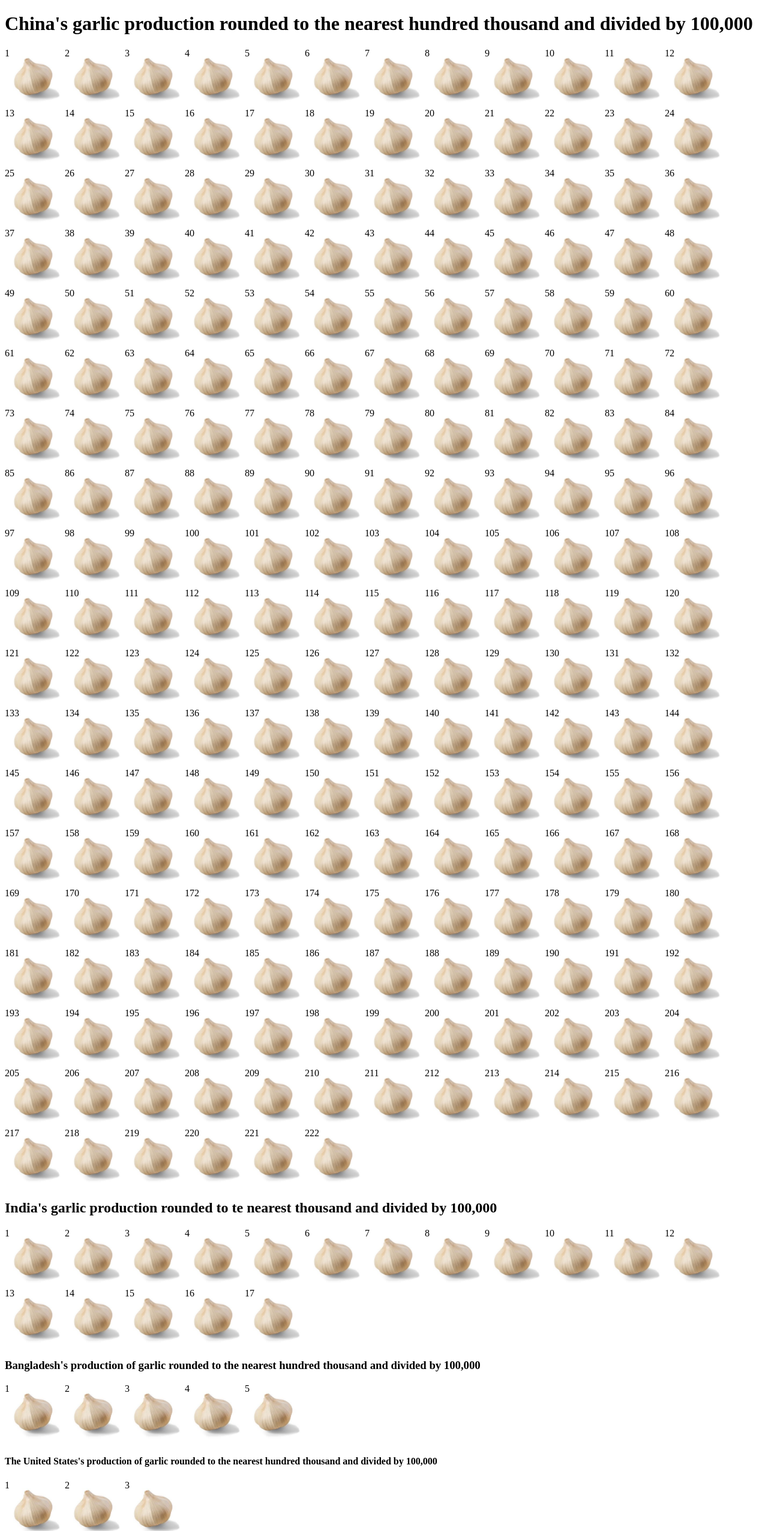
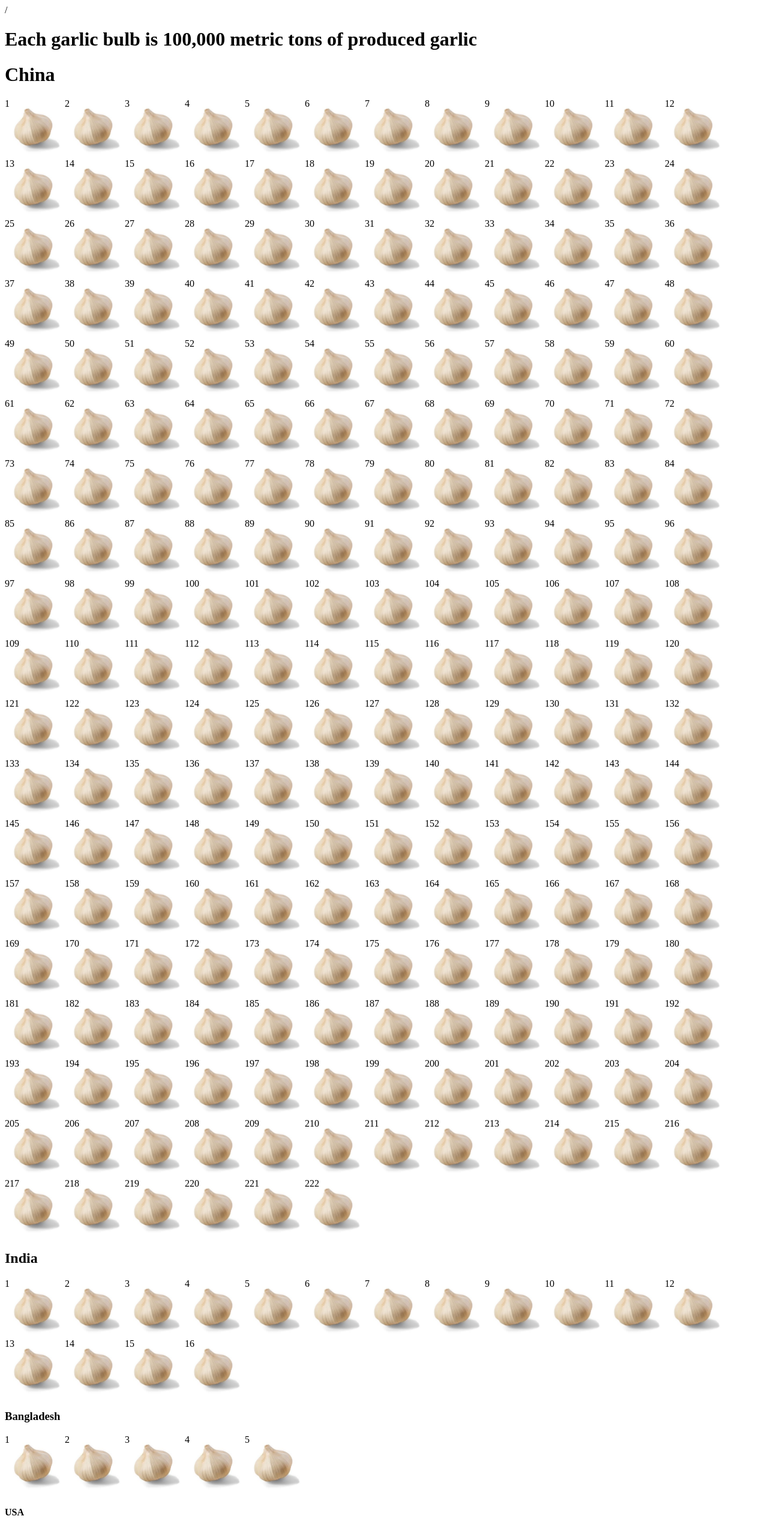
Before and after one commit to c25mm/c25mm.github.io, a plain HTML site: page garlic.html in a window 1280 px wide. Shown: the top 2552 px of the page at 60% size. Drawn offline with Linux system fonts and the light colour scheme.

Commit message:
“message”

```diff
--- a/garlic.html
+++ b/garlic.html
@@ -1,4 +1,4 @@
-<!DOCTYPE html>
+/<!DOCTYPE html>
 <html>
 <head>
 	<title></title>
@@ -7,7 +7,8 @@
 <style type="text/css">
 
 </style>
-<h1>China's garlic production rounded to the nearest hundred thousand and divided by 100,000</h1>
+<h1>Each garlic bulb is 100,000 metric tons of produced garlic</h1>
+<h1>China</h1>
 
 <script type="text/javascript">
 	function blankPaper (x) {
@@ -36,7 +37,7 @@ for(var i=1;i<223;i=i+1){
 
 </script>
 <div></div>
-<h2>India's garlic production rounded to te nearest thousand and divided by 100,000</h2>
+<h2>India</h2>
 <script type="text/javascript">
 	function pencilCase (x) {
 		var pencil = document.createElement("div")
@@ -56,10 +57,10 @@ for(var i=1;i<223;i=i+1){
 for(var i=1;i<17;i=i+1){
 	pencilCase(i)
 }
-setInterval(pencilCase(i), 15)
+
 
 </script>
-<h3>Bangladesh's production of garlic rounded to the nearest hundred thousand and divided by 100,000</h3>
+<h3>Bangladesh</h3>
 <script type="text/javascript">
 	function waterBottle (x) {
 		var tape = document.createElement("div")
@@ -82,7 +83,7 @@ for(var i=1;i<5;i=i+1){
 setInterval(waterBottle(i), 15)
 </script>
 
-<h4>The United States's production of garlic rounded to the nearest hundred thousand and divided by 100,000</h4>
+<h4>USA</h4>
 <script type="text/javascript">
 	function waterBottle (x) {
 		var tape = document.createElement("div")
@@ -101,8 +102,10 @@ setInterval(waterBottle(i), 15)
 
 for(var i=1;i<3;i=i+1){
 	waterBottle(i)
+
 }
-setInterval(waterBottle(i), 15)
+
+
 </script>
 <br></br>
 Click on the photo below to see the garlic consumption by country!
```
